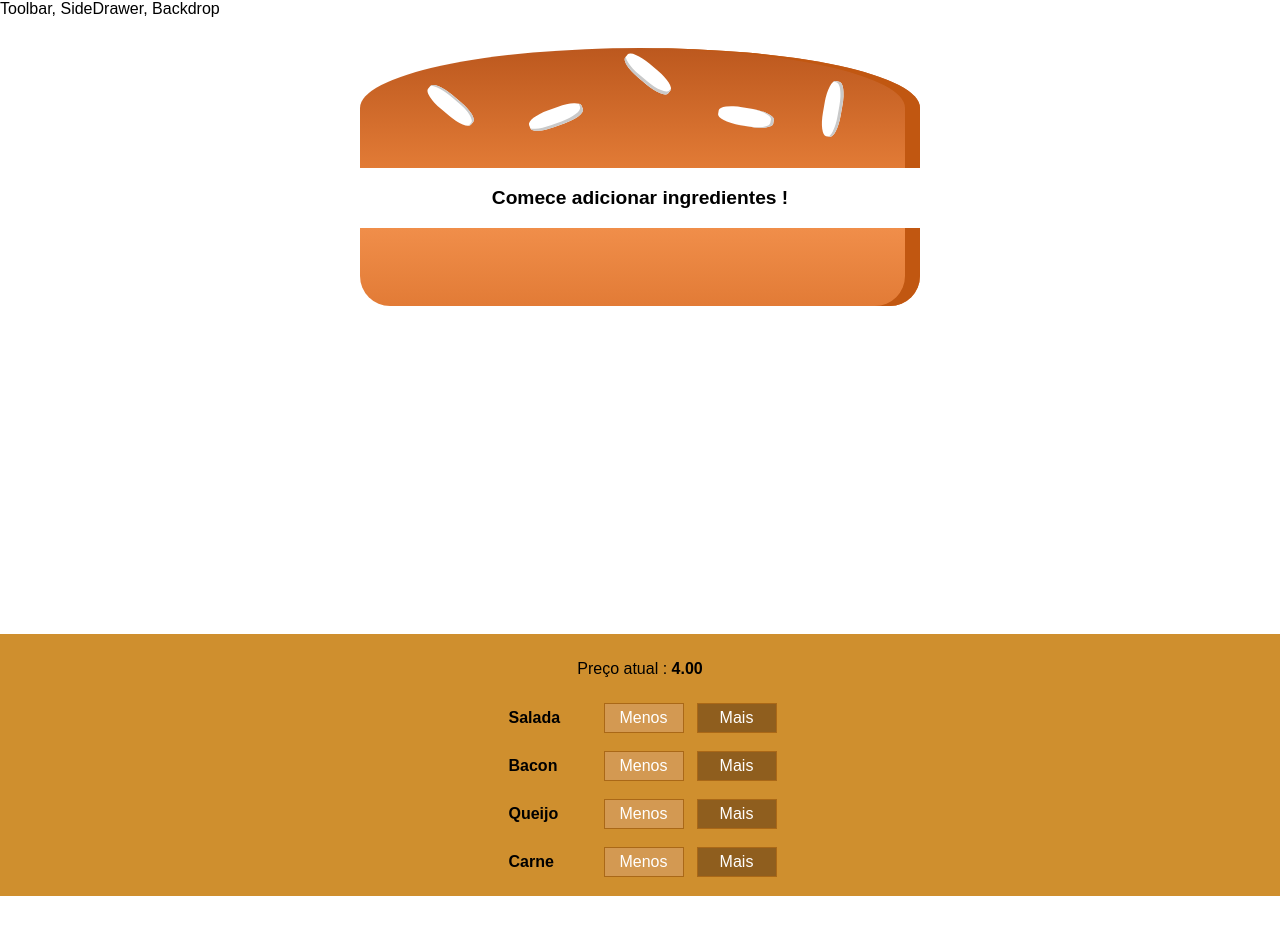
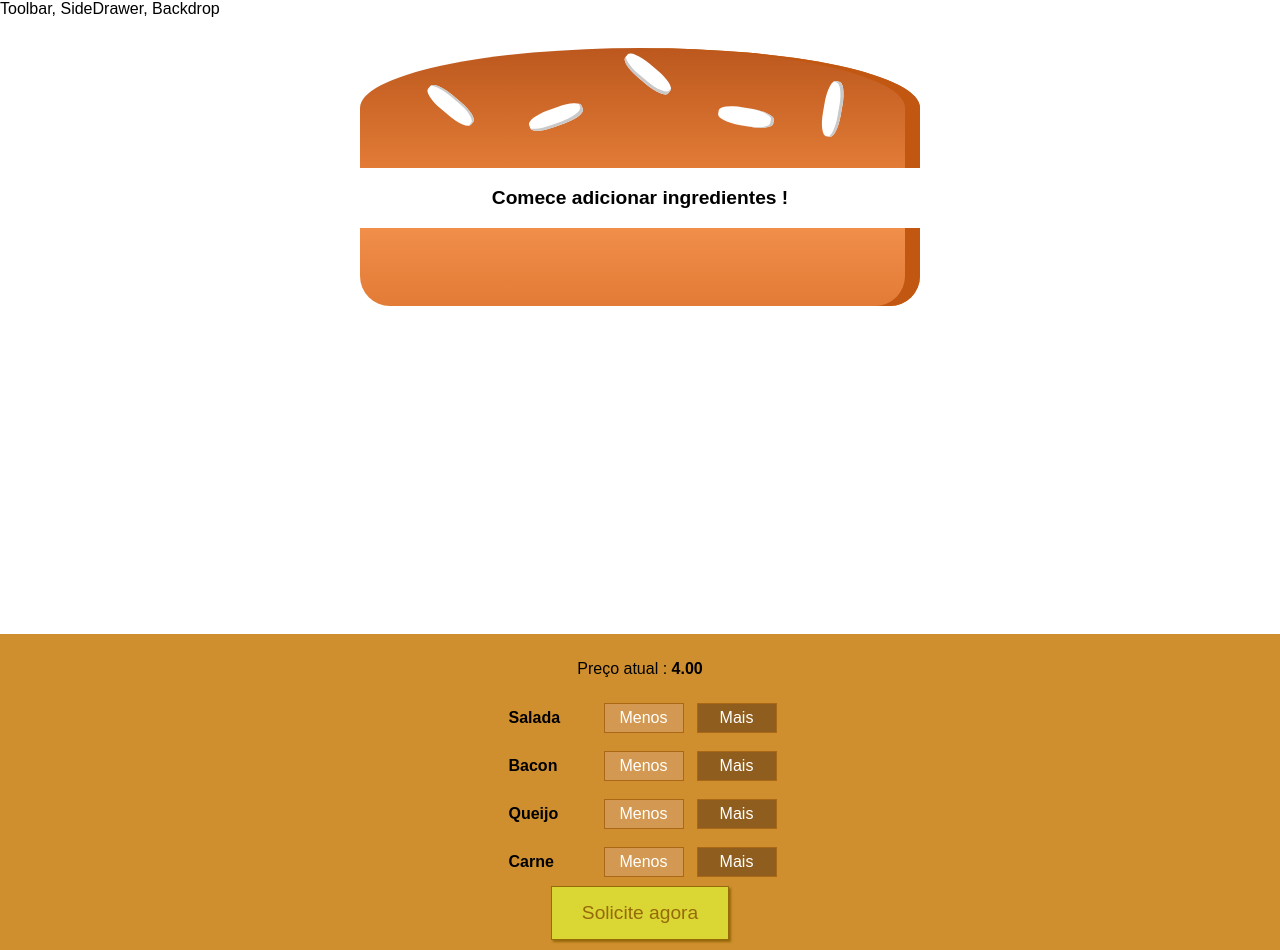
Before and after one commit to codingscode/React-24-new, a React app: page / in a window 1280 px wide. Before the commit the page ends 896 px from the top, so only its background shows below. Built offline with nearby package versions, Linux system fonts and the light colour scheme.

Commit message:
parte 12

```diff
--- a/src/componentes/Burger/controlesConstrucao/controlesConstrucao.css
+++ b/src/componentes/Burger/controlesConstrucao/controlesConstrucao.css
@@ -8,3 +8,44 @@
     margin: auto;
     padding: 10px 0;
 }
+
+.botaoPedido {
+    background-color: #DAD735;
+    outline: none;
+    cursor: pointer;
+    border: 1px solid #966909;
+    color: #966909;
+    font-family: inherit;
+    font-size: 1.2em;
+    padding: 15px 30px;
+    box-shadow: 2px 2px 2px #966909;
+}
+
+.botaoPedido:hover, .botaoPedido:active {
+    background-color: #A0DB41;
+    border: 1px solid #966909;
+    color: #966909;
+}
+
+.botaoPedido:disabled {
+    background-color: #C7C6C6;
+    cursor: not-allowed;
+    border: 1px solid #ccc;
+    color: #888888;
+}
+
+.botaoPedido:not(:disabled) {
+    animation: enable 0.3s linear;
+}
+
+@keyframes enable {
+    0% {
+        transform: scale(1);
+    }
+    60% {
+        transform: scale(1.1);
+    }
+    100% {
+        transform: scale(1);
+    }
+}
--- a/src/componentes/Burger/controlesConstrucao/controlesConstrucao.js
+++ b/src/componentes/Burger/controlesConstrucao/controlesConstrucao.js
@@ -19,6 +19,7 @@
             removido={() => props.ingredienteRemovido(controle.type)}
             desabilitado={props.desabilitado[controle.type]}/>
          ))}
+         <button className={classes.botaoPedido} desabilitado={!props.adquirivel}>Solicite agora</button>
     </div>
 );
 
--- a/src/containers/BurgerConstrucao/burgerConstrutor.js
+++ b/src/containers/BurgerConstrucao/burgerConstrutor.js
@@ -28,7 +28,19 @@
         queijo: 0,
         carne: 0
       },
-      precoTotal: 4
+      precoTotal: 4,
+      adquirivel: false
+    }
+
+    atualizarEstadoAdquirir (ingredientes) {
+        const soma = Object.keys(ingredientes)
+          .map(igKey => {
+              return ingredientes[igKey]
+          })
+          .reduce((soma, el) => {
+              return soma + el;
+          }, 0);
+        this.setState({adquirivel: soma > 0})
     }
 
     adicionadorIngrediente = (type) => {
@@ -42,6 +54,7 @@
       const previoPreco = this.state.precoTotal;
       const novoPreco = previoPreco + adicaoPreco;
       this.setState({precoTotal: novoPreco, ingredientes: ingredientesAtualizados});
+      this.atualizarEstadoAdquirir(ingredientesAtualizados)
    }
 
    removedorIngrediente = (type) => {
@@ -58,6 +71,7 @@
       const previoPreco = this.state.precoTotal;
       const novoPreco = previoPreco - deducaoPreco;
       this.setState({precoTotal: novoPreco, ingredientes: ingredientesAtualizados});
+      this.atualizarEstadoAdquirir(ingredientesAtualizados)
    }
 
     render() {
@@ -74,6 +88,7 @@
              <ControlesConstrucao ingredienteAdicionado={this.adicionadorIngrediente}
                   ingredienteRemovido={this.removedorIngrediente}
                   desabilitado={infoDesabilitada}
+                  adquirivel={this.state.adquirivel}
                   preco={this.state.precoTotal}/>
           </Auxiliar>
         )
```
